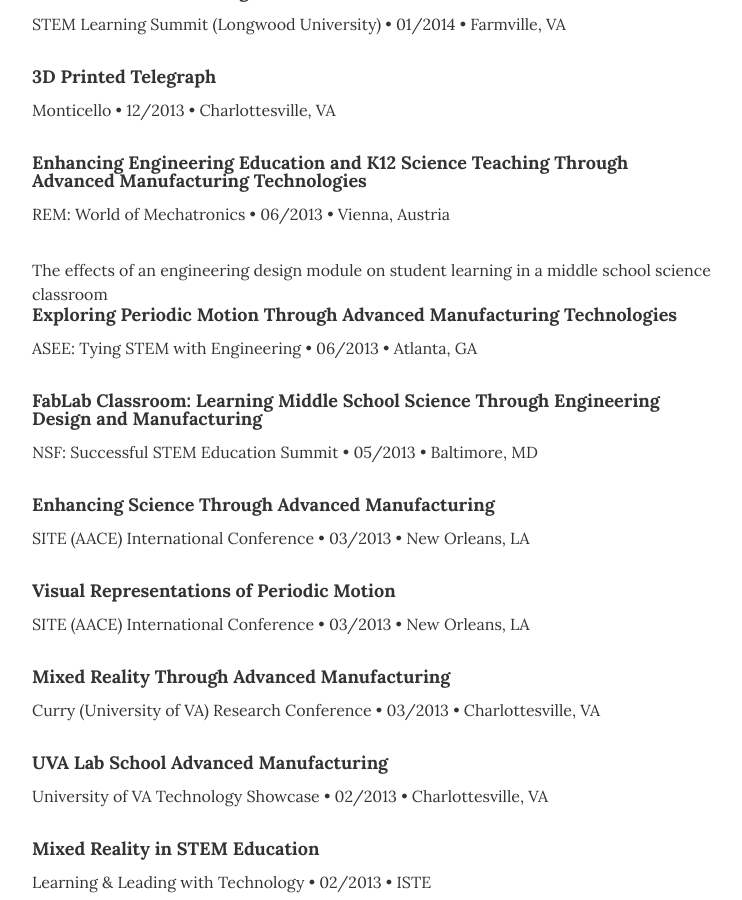
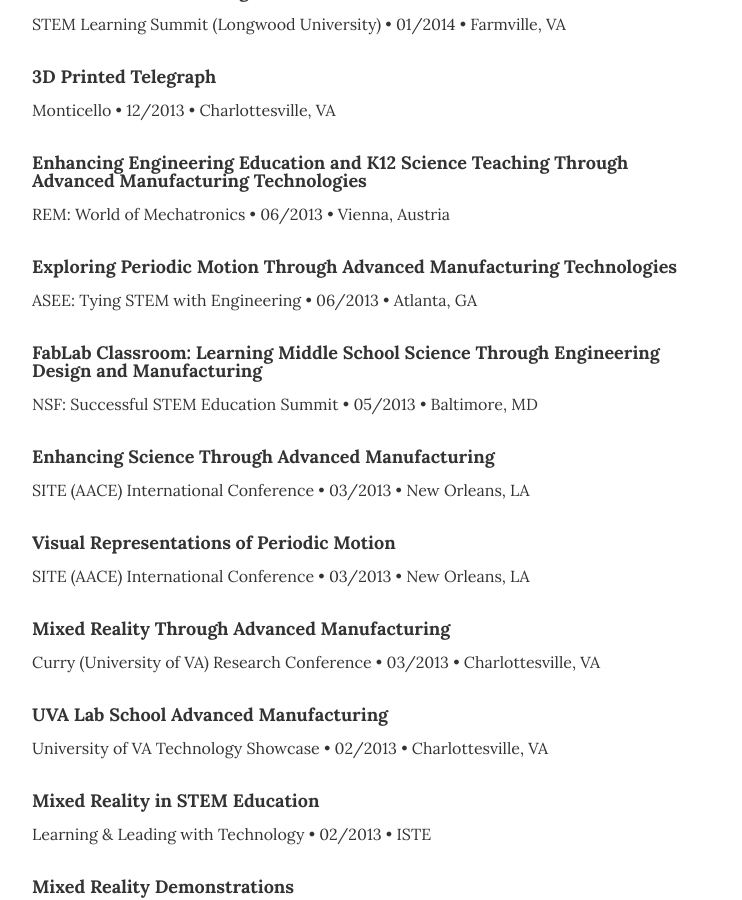
Before and after one commit to eabredder/eabredder.github.io, a Jekyll site: the page built from index.html, in a window 1280 px wide and 900 px high, scrolled down 6949 px. Shown: the whole window, without its empty margins (268-1010 px from the left). Built offline with Jekyll 4.4.1, drawn with Linux system fonts in a browser that asks for light colours.

Commit message:
Update resume.html

```diff
--- a/_layouts/resume.html
+++ b/_layouts/resume.html
@@ -439,7 +439,6 @@
           <h4 class="resume-item-details" itemprop="award">Enhancing Engineering Education and K12 Science Teaching Through Advanced Manufacturing Technologies</h4>
           <p class="resume-item-copy">REM: World of Mechatronics &bull; 06/2013 &bull; Vienna, Austria</p>
         </div>
-        The effects of an engineering design module on student learning in a middle school science classroom
 
         <div class="resume-item">
           <h4 class="resume-item-details" itemprop="award">Exploring Periodic Motion Through Advanced Manufacturing Technologies</h4>
```
